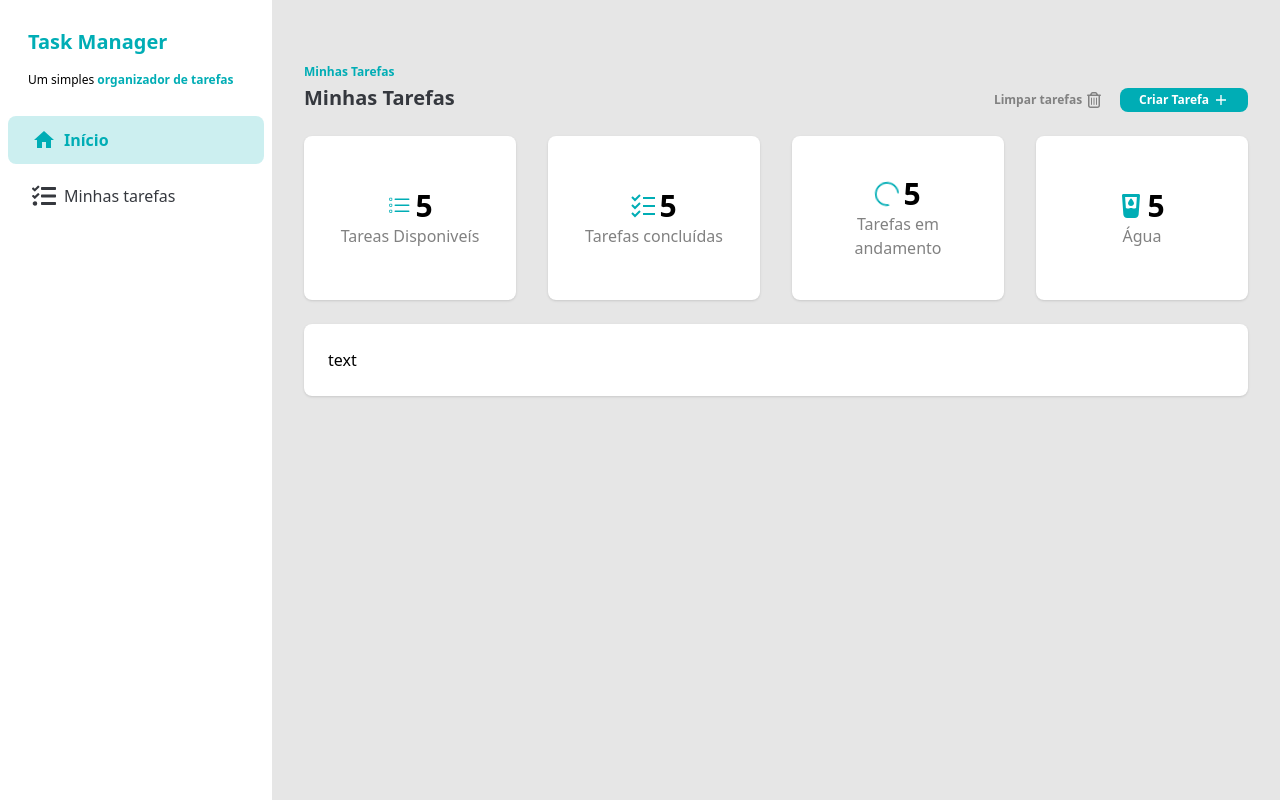
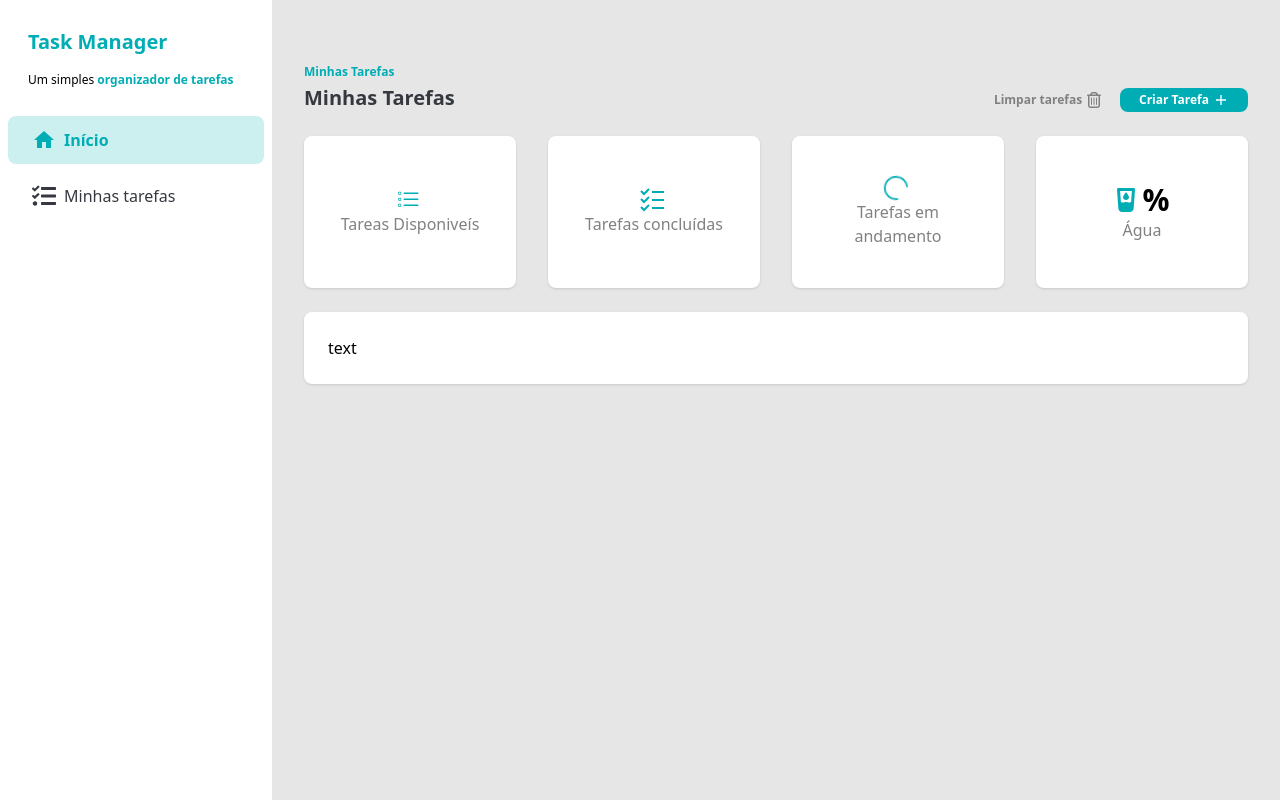
Before and after one commit to Alessandro-Vieira77/task-manager, a React (Vite) app: page / in a window 1280 px wide. Built offline with nearby package versions, Linux system fonts and the light colour scheme.

Commit message:
feat: added values for cards

```diff
--- a/src/components/ContarinerCard.jsx
+++ b/src/components/ContarinerCard.jsx
@@ -4,34 +4,34 @@ import { FaGlassWaterDroplet } from "react-icons/fa6";
 import { GrTask } from "react-icons/gr";
 
 import TaskCard from "./TaskCard";
-function ContainerCard() {
+function ContainerCard({ percentageWater, totalTasks, totalDoneTasks, totalInProgressTasks }) {
   return (
     <div className="flex w-full flex-col gap-8 lg:flex-row">
       <TaskCard>
         <div className="flex items-center gap-1">
           <BsListTask size={24} color="#00ADB5" />
-          <p className="text-3xl font-semibold">5</p>
+          <p className="text-3xl font-semibold">{totalTasks}</p>
         </div>
         <p className="text-center text-[#818181]">Tareas Disponiveís</p>
       </TaskCard>
       <TaskCard>
         <div className="flex items-center gap-1">
           <GrTask size={24} color="#00ADB5" />
-          <p className="text-3xl font-semibold">5</p>
+          <p className="text-3xl font-semibold">{totalDoneTasks}</p>
         </div>
         <p className="text-center text-[#818181]">Tarefas concluídas</p>
       </TaskCard>
       <TaskCard>
         <div className="flex items-center gap-1">
           <AiOutlineLoading3Quarters size={24} color="#00ADB5" className="animate-spin" />
-          <p className="text-3xl font-semibold">5</p>
+          <p className="text-3xl font-semibold">{totalInProgressTasks}</p>
         </div>
         <p className="text-center text-[#818181]">Tarefas em andamento</p>
       </TaskCard>
       <TaskCard>
         <div className="flex items-center gap-1">
           <FaGlassWaterDroplet size={24} color="#00ADB5" />
-          <p className="text-3xl font-semibold">5</p>
+          <p className="text-3xl font-semibold">{percentageWater}%</p>
         </div>
         <p className="text-center text-[#818181]">Água</p>
       </TaskCard>
```
